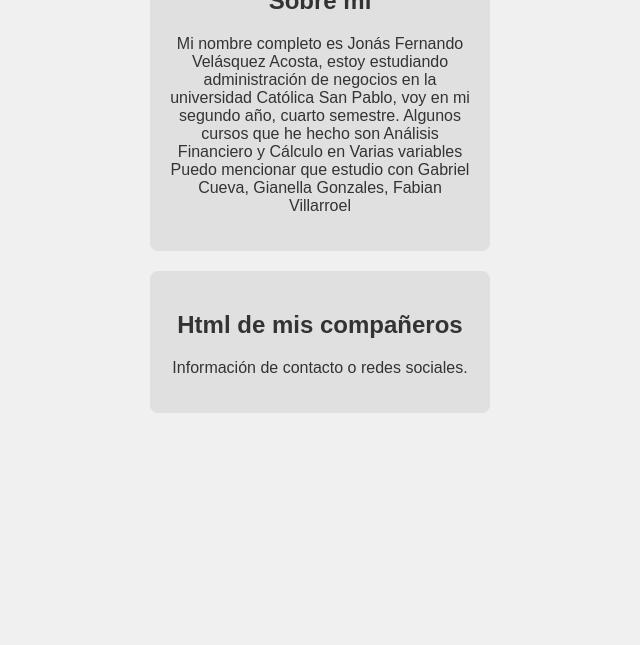
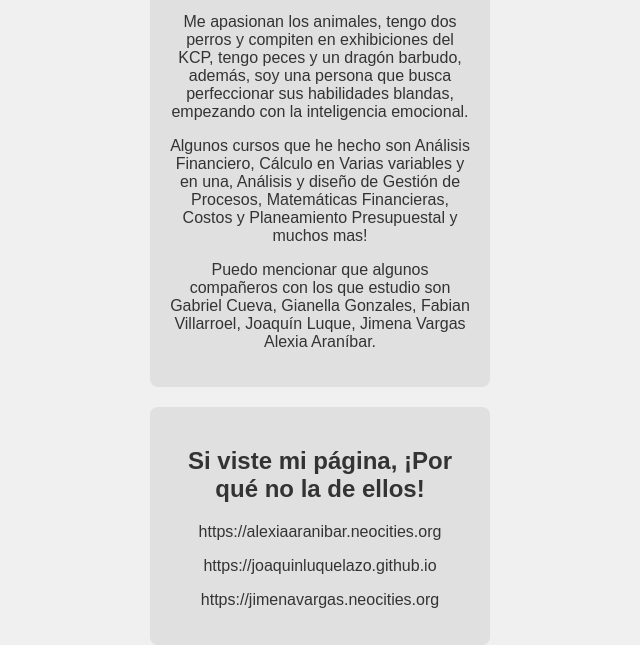
Before and after one commit to jonasvelasquezacosta/Jonas-Velasquez-Acosta, a plain HTML site: page index.html in a window 1280 px wide. Shown: the part 259-904 px from the top of the page, without its empty margins (320-960 px from the left). Before the commit the page ends 800 px from the top, so only its background shows below. Drawn offline with Linux system fonts and the light colour scheme.

Commit message:
Update index.html

```diff
--- a/index.html
+++ b/index.html
@@ -44,13 +44,20 @@
     <div class="info-blocks">
         <div class="info-block">
             <h2>Sobre mí</h2>
-            <p>Mi nombre completo es Jonás Fernando Velásquez Acosta, estoy estudiando administración de negocios en la universidad Católica San Pablo, voy en mi segundo año, cuarto semestre. Algunos cursos que he hecho son Análisis Financiero y Cálculo en Varias variables
-
-            Puedo mencionar que estudio con Gabriel Cueva, Gianella Gonzales, Fabian Villarroel</p>
+            <p>Mi nombre completo es Jonás Fernando Velásquez Acosta, estoy estudiando administración de negocios en la universidad Católica San Pablo, voy en mi segundo año, cuarto semestre.
+             </p>
+            <p> Me apasionan los animales, tengo dos perros y compiten en exhibiciones del KCP, tengo peces y un dragón barbudo, además, soy una persona que busca perfeccionar sus habilidades blandas, empezando con la inteligencia emocional.
+            </p>
+            <p>Algunos cursos que he hecho son Análisis Financiero, Cálculo en Varias variables y en una, Análisis y diseño de Gestión de Procesos, Matemáticas Financieras, Costos y Planeamiento Presupuestal y muchos mas!
+            </p>
+            <p>Puedo mencionar que algunos compañeros con los que estudio son Gabriel Cueva, Gianella Gonzales, Fabian Villarroel, Joaquín Luque, Jimena Vargas Alexia Araníbar.
+            </p>
         </div>
         <div class="info-block">
-            <h2>Html de mis compañeros</h2>
-            <p>Información de contacto o redes sociales.</p>
+            <h2>Si viste mi página, ¡Por qué no la de ellos!</h2>
+            <p>https://alexiaaranibar.neocities.org</p>
+            <p>https://joaquinluquelazo.github.io</p>
+            <p>https://jimenavargas.neocities.org</p>
         </div>
     </div>
 </body>
```
